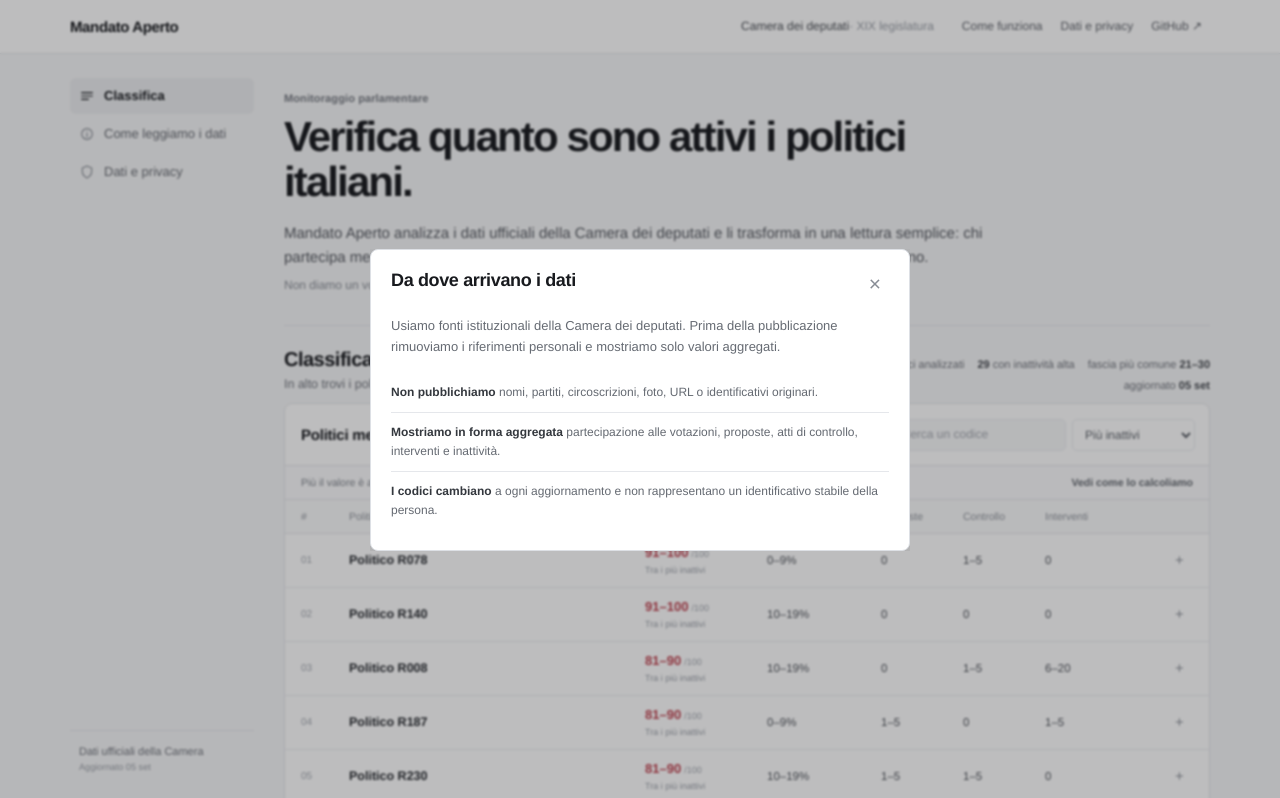
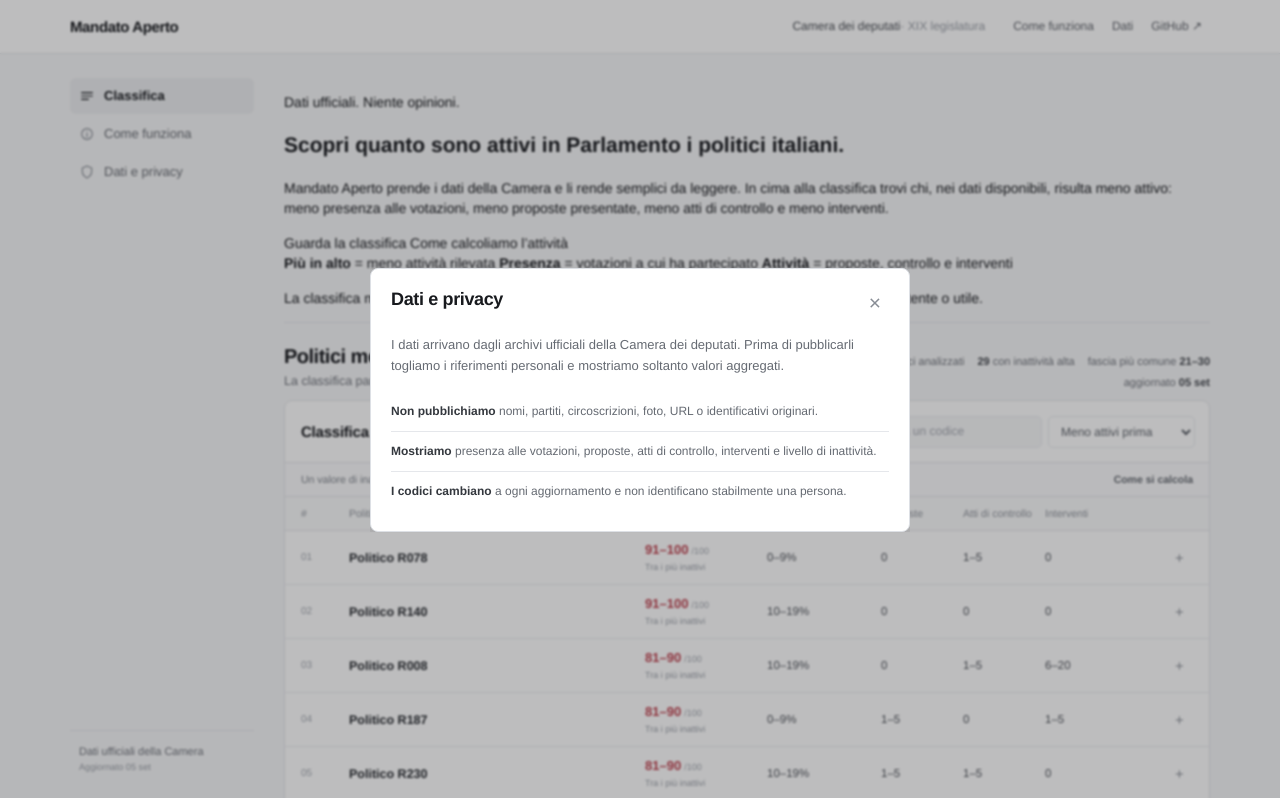
Before and after one commit to tornatora/mandato-aperto, a website: page dist/index.html in a window 1280 px wide. Both pictures are taken after a click on the button "Dati e privacy". Shown: the top 798 px of the page. Drawn offline with Linux system fonts and the light colour scheme.

Commit message:
Rende la hero immediata e riscrive il copy in italiano semplice

```diff
--- a/dist/index.html
+++ b/dist/index.html
@@ -3,10 +3,10 @@
 <head>
   <meta charset="utf-8" />
   <meta name="viewport" content="width=device-width, initial-scale=1" />
-  <meta name="description" content="Mandato Aperto analizza i dati ufficiali della Camera per mostrare quanto risultano attivi i politici italiani." />
-  <meta name="theme-color" content="#f6f7f8" />
-  <title>Mandato Aperto — Quanto sono attivi i politici italiani?</title>
-  <link rel="stylesheet" href="styles.css?v=0.5.0" />
+  <meta name="description" content="Mandato Aperto rende leggibili i dati ufficiali della Camera e mostra quali politici risultano meno attivi in Parlamento." />
+  <meta name="theme-color" content="#f7f7f8" />
+  <title>Mandato Aperto — Attività dei politici italiani</title>
+  <link rel="stylesheet" href="styles.css?v=0.6.0" />
 </head>
 <body>
   <a class="skip-link" href="#ranking">Vai alla classifica</a>
@@ -17,7 +17,7 @@
       <div class="topbar-right">
         <span class="scope">Camera dei deputati <span>· XIX legislatura</span></span>
         <button type="button" data-dialog="method-dialog">Come funziona</button>
-        <button type="button" data-dialog="sources-dialog">Dati e privacy</button>
+        <button type="button" data-dialog="sources-dialog">Dati</button>
         <a href="https://github.com/tornatora/mandato-aperto" target="_blank" rel="noreferrer">GitHub ↗</a>
       </div>
     </div>
@@ -32,7 +32,7 @@
         </a>
         <button type="button" data-dialog="method-dialog">
           <svg aria-hidden="true" viewBox="0 0 24 24"><circle cx="12" cy="12" r="8"/><path d="M12 11v5M12 8h.01"/></svg>
-          <span>Come leggiamo i dati</span>
+          <span>Come funziona</span>
         </button>
         <button type="button" data-dialog="sources-dialog">
           <svg aria-hidden="true" viewBox="0 0 24 24"><path d="M12 3 5 6v5c0 4.8 2.7 8 7 10 4.3-2 7-5.2 7-10V6z"/></svg>
@@ -47,17 +47,26 @@
     </aside>
 
     <main class="content">
-      <section class="intro" aria-labelledby="intro-title">
-        <p class="intro-label">Monitoraggio parlamentare</p>
-        <h1 id="intro-title">Verifica quanto sono attivi i politici italiani.</h1>
-        <p class="intro-copy">Mandato Aperto analizza i dati ufficiali della Camera dei deputati e li trasforma in una lettura semplice: chi partecipa meno alle votazioni, chi presenta meno proposte e atti di controllo, chi interviene meno.</p>
-        <p class="intro-note">Non diamo un voto alla persona: misuriamo soltanto l’attività parlamentare che risulta documentata.</p>
+      <section class="hero" aria-labelledby="hero-title">
+        <p class="hero-kicker">Dati ufficiali. Niente opinioni.</p>
+        <h1 id="hero-title">Scopri quanto sono attivi in Parlamento i politici italiani.</h1>
+        <p class="hero-copy">Mandato Aperto prende i dati della Camera e li rende semplici da leggere. In cima alla classifica trovi chi, nei dati disponibili, risulta meno attivo: meno presenza alle votazioni, meno proposte presentate, meno atti di controllo e meno interventi.</p>
+        <div class="hero-actions">
+          <a class="hero-primary" href="#ranking">Guarda la classifica</a>
+          <button type="button" data-dialog="method-dialog">Come calcoliamo l’attività</button>
+        </div>
+        <div class="hero-guide" aria-label="Come leggere la classifica">
+          <span><strong>Più in alto</strong> = meno attività rilevata</span>
+          <span><strong>Presenza</strong> = votazioni a cui ha partecipato</span>
+          <span><strong>Attività</strong> = proposte, controllo e interventi</span>
+        </div>
+        <p class="hero-disclaimer">La classifica misura solo l’attività parlamentare documentata. Non dice se un politico è bravo, competente o utile.</p>
       </section>
 
       <section class="page-title">
         <div>
-          <h2>Classifica</h2>
-          <p>In alto trovi i politici con la maggiore inattività documentata.</p>
+          <h2>Politici meno attivi</h2>
+          <p>La classifica parte da chi registra meno attività parlamentare nei dati analizzati.</p>
         </div>
         <div class="dataset-summary" aria-label="Riepilogo dataset">
           <span><strong id="total-stat">—</strong> politici analizzati</span>
@@ -70,7 +79,7 @@
       <section class="ranking" id="ranking" aria-labelledby="ranking-title">
         <header class="ranking-top">
           <div>
-            <h2 id="ranking-title">Politici meno attivi</h2>
+            <h2 id="ranking-title">Classifica</h2>
             <span id="results-count">Caricamento…</span>
           </div>
 
@@ -81,8 +90,8 @@
             </label>
             <label class="sort" for="sort-filter">
               <select id="sort-filter" aria-label="Ordina la classifica">
-                <option value="inactivity-desc">Più inattivi</option>
-                <option value="inactivity-asc">Meno inattivi</option>
+                <option value="inactivity-desc">Meno attivi prima</option>
+                <option value="inactivity-asc">Più attivi prima</option>
                 <option value="code">Codice</option>
               </select>
             </label>
@@ -90,8 +99,8 @@
         </header>
 
         <div class="table-note">
-          <span>Più il valore è alto, meno attività parlamentare è stata rilevata.</span>
-          <button type="button" data-dialog="method-dialog">Vedi come lo calcoliamo</button>
+          <span>Un valore di inattività più alto significa meno attività rilevata.</span>
+          <button type="button" data-dialog="method-dialog">Come si calcola</button>
         </div>
 
         <div class="table-scroll">
@@ -101,7 +110,7 @@
             <span>Inattività</span>
             <span>Presenza ai voti</span>
             <span>Proposte</span>
-            <span>Controllo</span>
+            <span>Atti di controllo</span>
             <span>Interventi</span>
             <span></span>
           </div>
@@ -119,7 +128,7 @@
 
       <footer class="content-footer">
         <span id="freshness">Aggiornamento dati…</span>
-        <span>Il ranking misura attività documentata, non qualità, competenza o utilità politica.</span>
+        <span>Misuriamo attività documentata, non qualità o competenza politica.</span>
       </footer>
     </main>
   </div>
@@ -153,7 +162,7 @@
 
       <div class="profile-score-row">
         <div>
-          <span>Inattività documentata</span>
+          <span>Inattività rilevata</span>
           <strong id="profile-score">—</strong>
         </div>
         <p id="profile-label">—</p>
@@ -161,7 +170,7 @@
 
       <div class="profile-metrics">
         <div><span>Presenza ai voti</span><strong id="metric-attendance">—</strong></div>
-        <div><span>Proposte di legge</span><strong id="metric-bills">—</strong></div>
+        <div><span>Proposte presentate</span><strong id="metric-bills">—</strong></div>
         <div><span>Atti di controllo</span><strong id="metric-oversight">—</strong></div>
         <div><span>Interventi</span><strong id="metric-interventions">—</strong></div>
       </div>
@@ -183,7 +192,7 @@
         <h2>Confronta due politici</h2>
         <button class="close-dialog" type="button" aria-label="Chiudi">×</button>
       </header>
-      <p>Mettiamo fianco a fianco gli stessi indicatori, così puoi vedere subito dove cambia il livello di attività.</p>
+      <p>Guarda fianco a fianco gli stessi dati e vedi subito chi registra più o meno attività parlamentare.</p>
       <div id="compare-table" class="comparison-table"></div>
     </div>
   </dialog>
@@ -191,10 +200,10 @@
   <dialog id="method-dialog" class="modal-dialog">
     <div class="modal">
       <header class="dialog-header">
-        <h2>Come leggiamo l’attività parlamentare</h2>
+        <h2>Come calcoliamo l’attività</h2>
         <button class="close-dialog" type="button" aria-label="Chiudi">×</button>
       </header>
-      <p>Partiamo da quattro indicatori disponibili negli archivi della Camera. Li combiniamo in un indice di attività; l’inattività è il valore inverso.</p>
+      <p>Usiamo quattro dati della Camera. La presenza alle votazioni pesa di più; poi consideriamo proposte, atti di controllo e interventi. Da questi dati ricaviamo un indice di attività. L’inattività è il valore opposto.</p>
       <dl class="method-weights">
         <div><dt>Presenza alle votazioni</dt><dd>50%</dd></div>
         <div><dt>Proposte come primo firmatario</dt><dd>20%</dd></div>
@@ -202,9 +211,9 @@
         <div><dt>Interventi registrati</dt><dd>15%</dd></div>
       </dl>
       <div class="plain-list">
-        <p><strong>Le missioni non sono assenze.</strong> “In missione” e “Presidente di turno” vengono esclusi dal calcolo della partecipazione.</p>
-        <p><strong>Mostriamo fasce, non valori personali puntuali.</strong> I dati pubblici sono aggregati per ridurre la possibilità di ricondurli direttamente a una persona.</p>
-        <p><strong>Cosa non dice questo indice.</strong> Non misura integrità, competenza, qualità delle leggi, lavoro sul territorio o efficacia politica.</p>
+        <p><strong>Le missioni non sono assenze.</strong> Se un politico risulta “in missione” o “Presidente di turno”, quel voto non viene contato come assenza.</p>
+        <p><strong>Mostriamo fasce, non numeri personali precisi.</strong> I dati pubblici sono aggregati per rendere più difficile risalire all’identità.</p>
+        <p><strong>Cosa non misura.</strong> Il dato non valuta competenza, onestà, qualità delle leggi, lavoro sul territorio o efficacia politica.</p>
       </div>
     </div>
   </dialog>
@@ -212,14 +221,14 @@
   <dialog id="sources-dialog" class="modal-dialog">
     <div class="modal">
       <header class="dialog-header">
-        <h2>Da dove arrivano i dati</h2>
+        <h2>Dati e privacy</h2>
         <button class="close-dialog" type="button" aria-label="Chiudi">×</button>
       </header>
-      <p>Usiamo fonti istituzionali della Camera dei deputati. Prima della pubblicazione rimuoviamo i riferimenti personali e mostriamo solo valori aggregati.</p>
+      <p>I dati arrivano dagli archivi ufficiali della Camera dei deputati. Prima di pubblicarli togliamo i riferimenti personali e mostriamo soltanto valori aggregati.</p>
       <div class="plain-list">
         <p><strong>Non pubblichiamo</strong> nomi, partiti, circoscrizioni, foto, URL o identificativi originari.</p>
-        <p><strong>Mostriamo in forma aggregata</strong> partecipazione alle votazioni, proposte, atti di controllo, interventi e inattività.</p>
-        <p><strong>I codici cambiano</strong> a ogni aggiornamento e non rappresentano un identificativo stabile della persona.</p>
+        <p><strong>Mostriamo</strong> presenza alle votazioni, proposte, atti di controllo, interventi e livello di inattività.</p>
+        <p><strong>I codici cambiano</strong> a ogni aggiornamento e non identificano stabilmente una persona.</p>
       </div>
     </div>
   </dialog>
@@ -230,7 +239,7 @@
         <h2>Valuta un’alternativa</h2>
         <button class="close-dialog" type="button" aria-label="Chiudi">×</button>
       </header>
-      <p>Puoi preparare una scheda privata per confrontare un possibile candidato con criteri concreti e misurabili.</p>
+      <p>Prepara una scheda privata per confrontare un possibile candidato usando esperienza, impegni concreti e trasparenza.</p>
       <form id="alternative-form" class="alternative-form">
         <label>Nome<input id="candidate-name" required /></label>
         <label>Esperienza concreta<textarea id="candidate-experience" rows="3" required></textarea></label>
```
